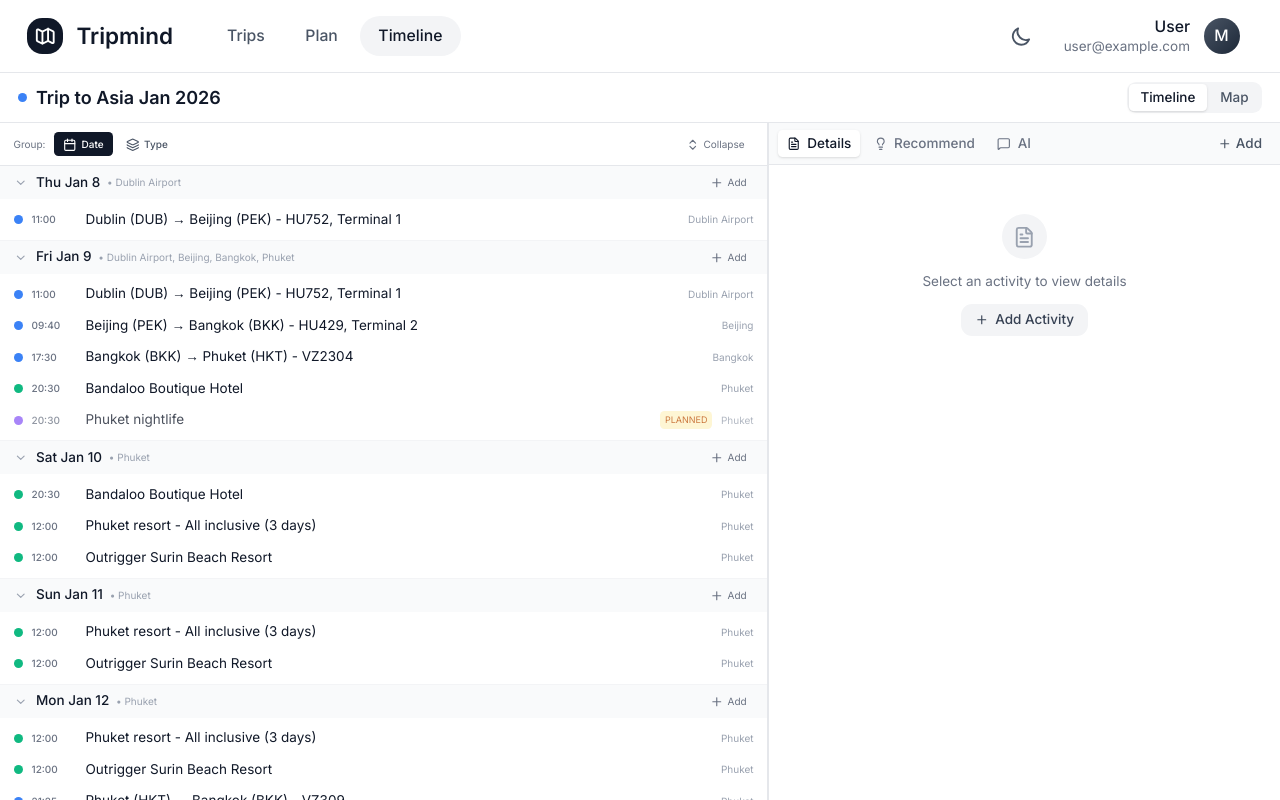
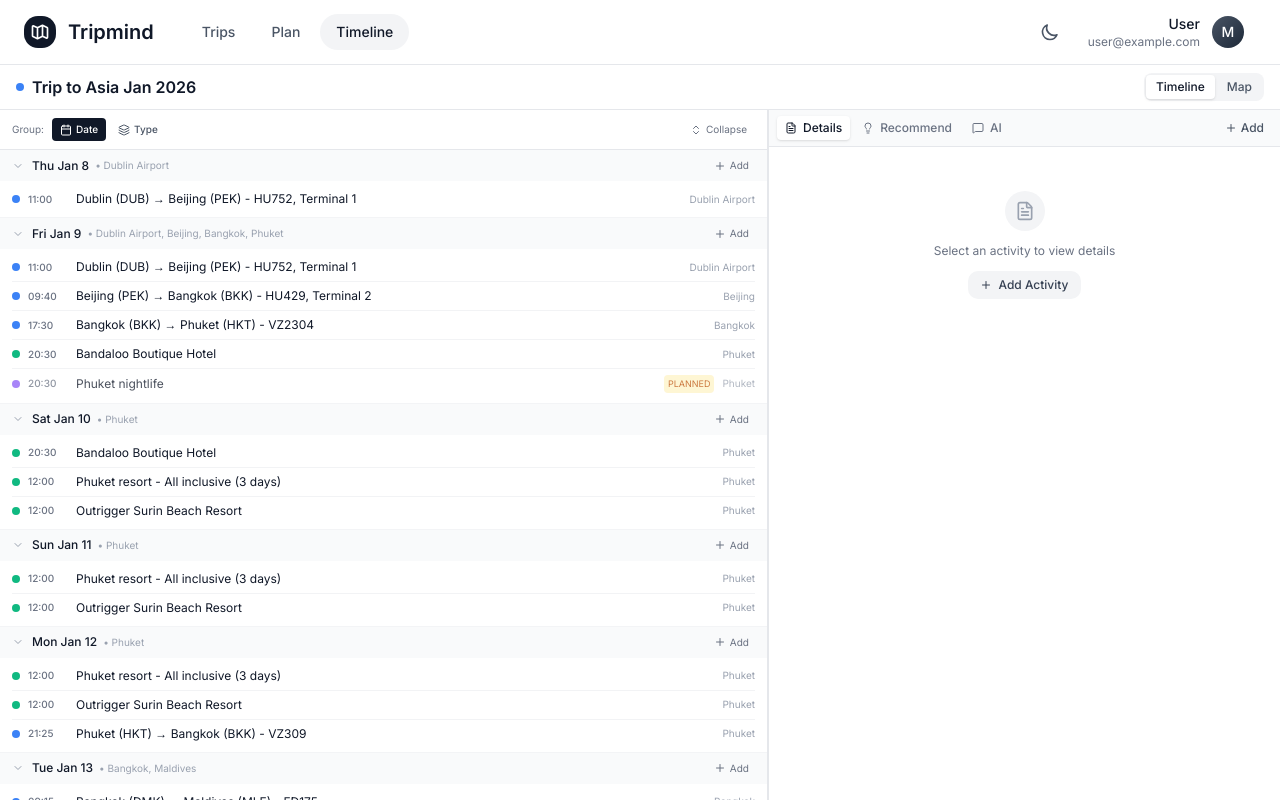
Before and after one commit to marlonbernardes/tripmind, a Next.js app in the folder frontend/: page /trip/1/timeline in a window 1280 px wide. Built offline with nearby package versions, Linux system fonts and the light colour scheme.

Commit message:
style: Remove redundant media queries and adjust spacing in activity lists for better layout consistency

```diff
--- a/frontend/src/app/globals.css
+++ b/frontend/src/app/globals.css
@@ -119,15 +119,5 @@
   body {
     @apply bg-background text-foreground;
   }
-  /* Increase base font size on desktop for better readability */
-  @media (min-width: 768px) {
-    html {
-      font-size: 17px;
-    }
-  }
-  @media (min-width: 1024px) {
-    html {
-      font-size: 18px;
-    }
-  }
+
 }
--- a/frontend/src/app/trip/[id]/timeline/page.tsx
+++ b/frontend/src/app/trip/[id]/timeline/page.tsx
@@ -192,14 +192,18 @@ function CollapsibleSection({
       {/* Activities */}
       {!isCollapsed && (
         <div className="px-1 py-1">
-          {sortedActivities.map((activity) => (
+          {sortedActivities.map((activity, index) => (
+            <div key={activity.id}>
+              {index > 0 && (
+                <div className="h-px bg-gray-200/50 dark:bg-gray-700/50 mx-2" />
+              )}
               <CompactActivityRow
-              key={activity.id}
                 activity={activity}
                 isSelected={selectedActivityId === activity.id}
                 onClick={() => onActivitySelect(activity)}
                 showDate={showDateInRows}
               />
+            </div>
           ))}
         </div>
       )}
--- a/frontend/src/components/features/TimelineDay.tsx
+++ b/frontend/src/components/features/TimelineDay.tsx
@@ -55,14 +55,18 @@ export function TimelineDay({ date, activities, selectedActivityId, onActivitySe
 
       {/* Activities List */}
       <div className="p-4">
-        <div className="space-y-2">
-          {sortedActivities.map((activity) => (
-            <ActivityCard
-              key={activity.id}
-              activity={activity}
-              isSelected={selectedActivityId === activity.id}
-              onClick={() => onActivitySelect?.(activity)}
-            />
+        <div className="space-y-0">
+          {sortedActivities.map((activity, index) => (
+            <div key={activity.id}>
+              {index > 0 && (
+                <div className="h-px bg-gray-200 dark:bg-gray-700 my-2" />
+              )}
+              <ActivityCard
+                activity={activity}
+                isSelected={selectedActivityId === activity.id}
+                onClick={() => onActivitySelect?.(activity)}
+              />
+            </div>
           ))}
         </div>
 
```
Lines whose indentation alone changed are shown as unchanged.
